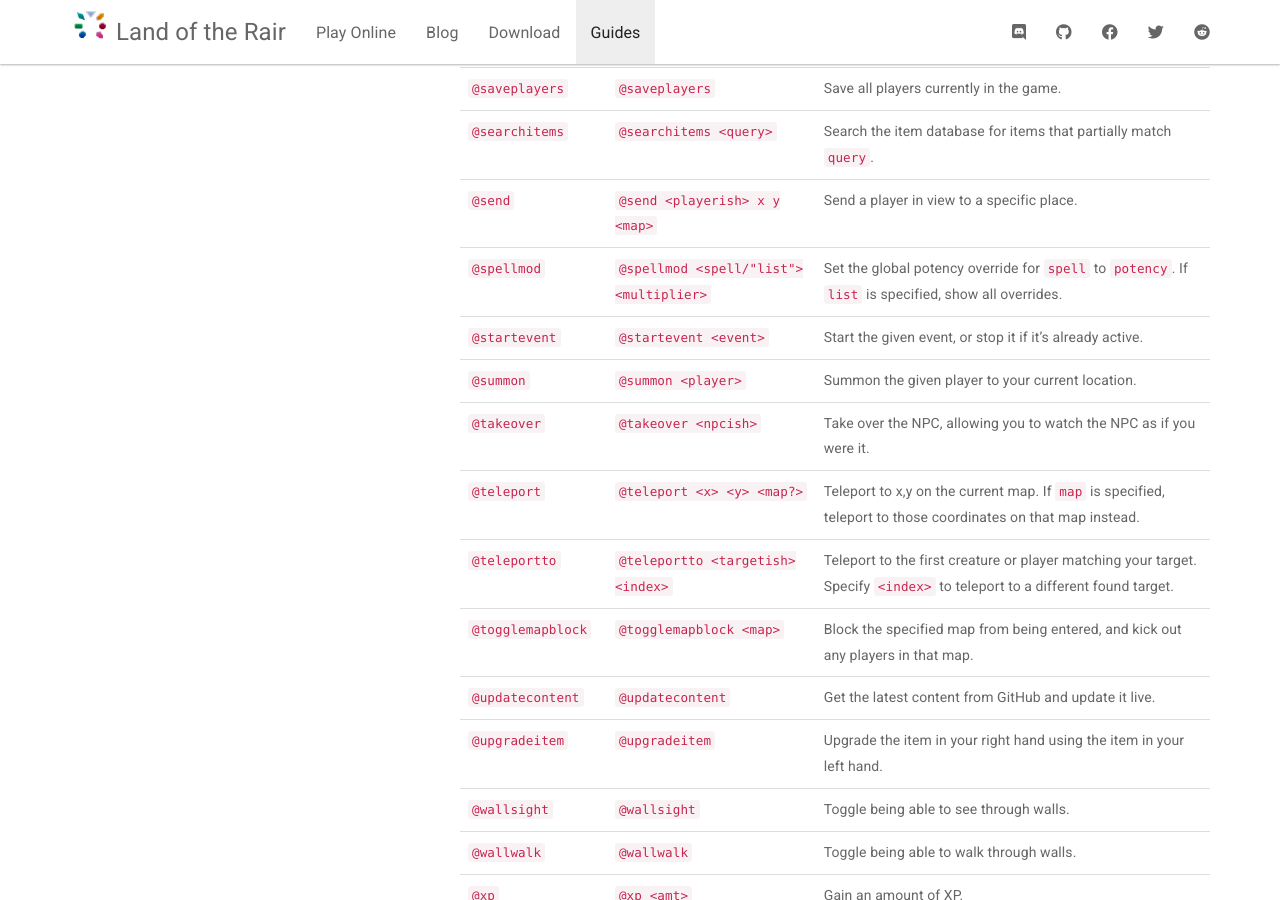
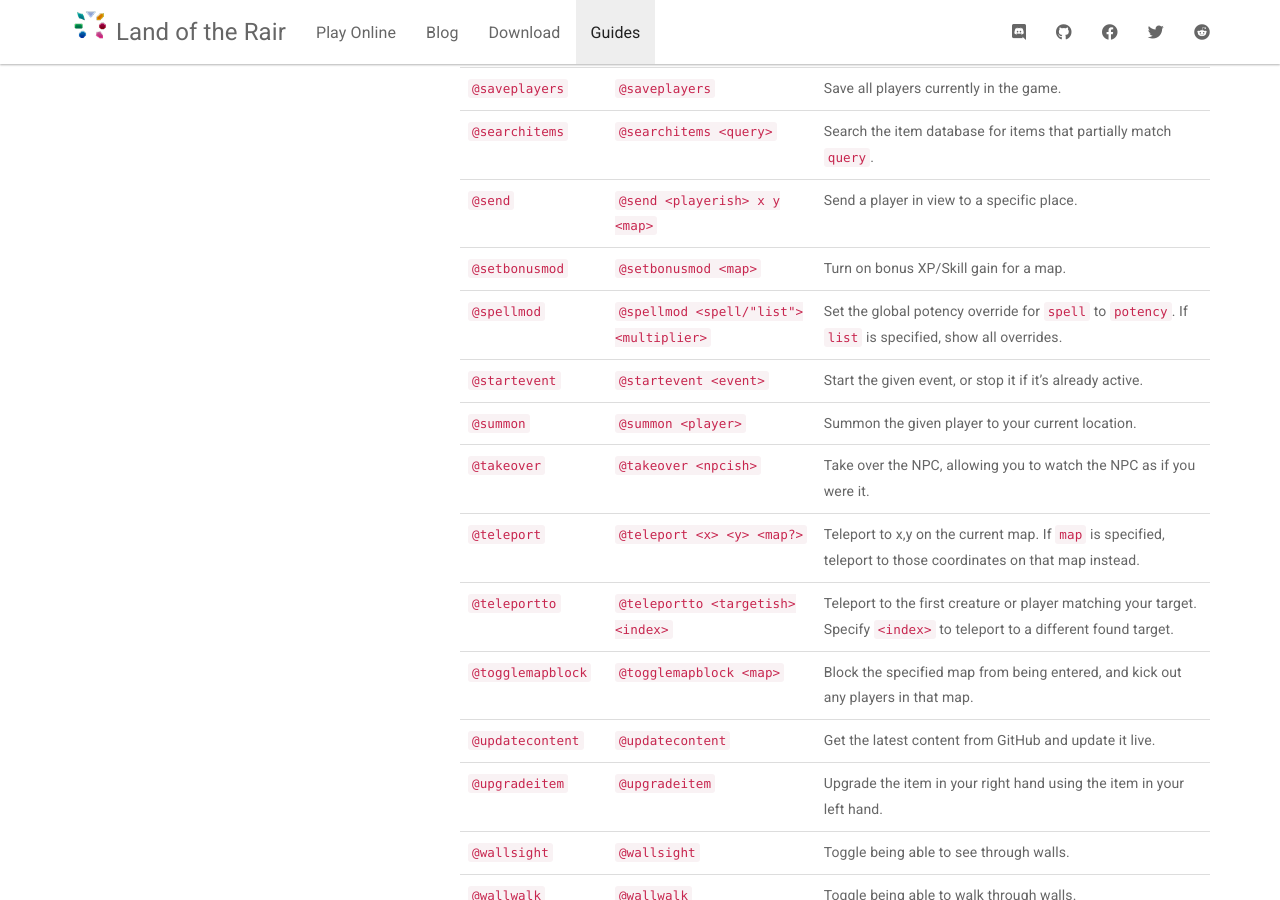
Before and after one commit to LandOfTheRair/landoftherair.github.io, a Jekyll site: the page built from _docs/creators/gm-commands.md, in a window 1280 px wide and 900 px high, scrolled down 2861 px. Built offline with Jekyll 4.4.1, drawn with Linux system fonts in a browser that asks for light colours; nearby versions of some CDN libraries.

Commit message:
Add @setbonusmod command to gm-commands.md

```diff
--- a/_docs/creators/gm-commands.md
+++ b/_docs/creators/gm-commands.md
@@ -55,6 +55,7 @@ If you're here, you're probably using the Mod Kit and running a local server whe
 | `@saveplayers` | `@saveplayers` | Save all players currently in the game. |
 | `@searchitems` | `@searchitems <query>` | Search the item database for items that partially match `query`. |
 | `@send` | `@send <playerish> x y <map>` | Send a player in view to a specific place. |
+| `@setbonusmod` | `@setbonusmod <map>` | Turn on bonus XP/Skill gain for a map. |
 | `@spellmod` | `@spellmod <spell/"list"> <multiplier>` | Set the global potency override for `spell` to `potency`. If `list` is specified, show all overrides. |
 | `@startevent` | `@startevent <event>` | Start the given event, or stop it if it's already active. |
 | `@summon` | `@summon <player>` | Summon the given player to your current location. |
```
